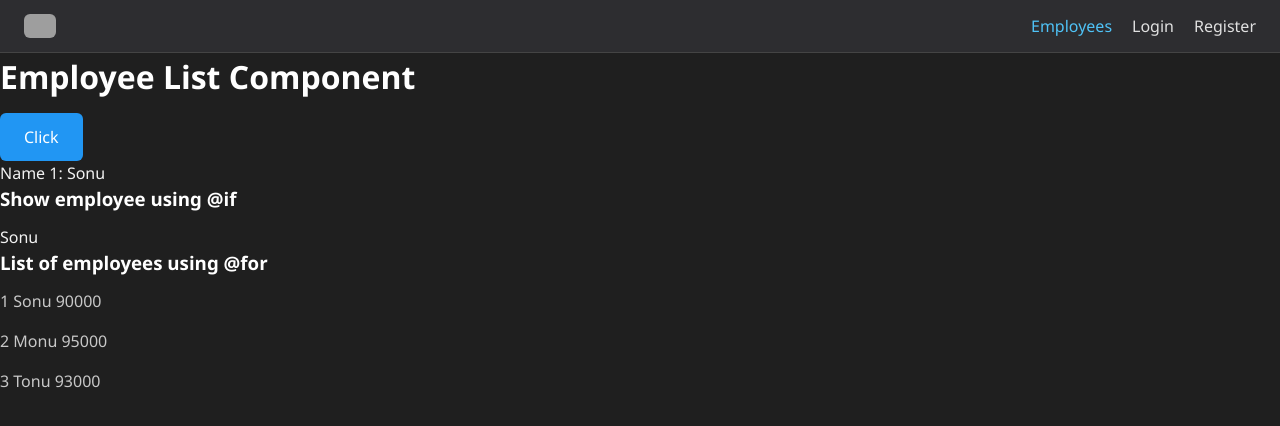
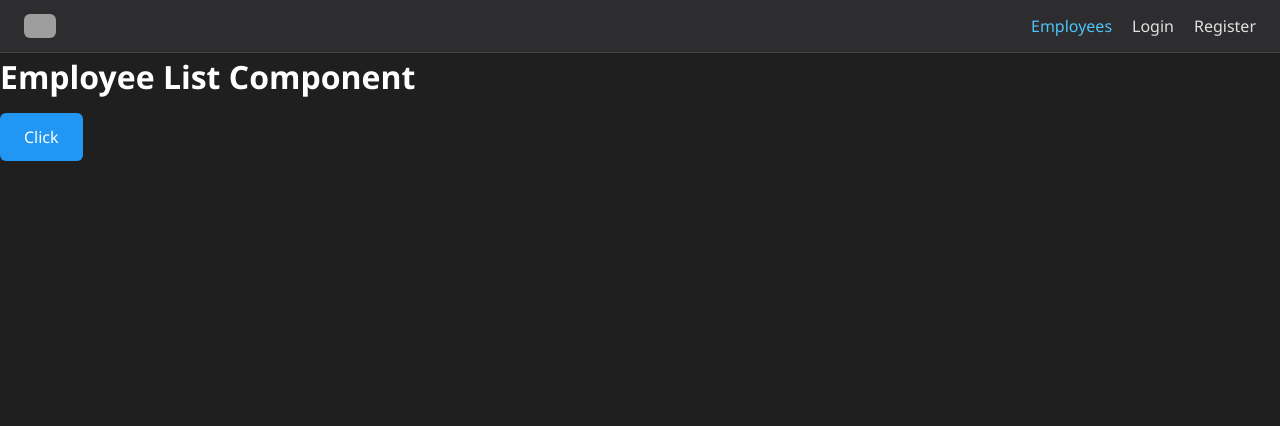
Before and after one commit to dyesmuk/ibm-angular-demo-4-jun-2026, an Angular app: page /employees in a window 1280 px wide. Shown: the top 426 px of the page. Built offline with nearby package versions, Linux system fonts and the light colour scheme; grey boxes are pictures that could not be loaded.

Commit message:
updated code

```diff
--- a/src/app/components/employee-list/employee-list.ts
+++ b/src/app/components/employee-list/employee-list.ts
@@ -10,23 +10,47 @@ import { Component } from '@angular/core';
 })
 export class EmployeeList {
 
-  employees = [
-    { id: 1, name: 'Sonu', salary: 90000 },
-    { id: 2, name: 'Monu', salary: 95000 },
-    { id: 3, name: 'Tonu', salary: 93000 }
-  ];
-
-
-
-  isYes = true;
-
-  fun() {
-    this.isYes = !this.isYes;
-  }
 
 
 }
 
+
+
 // ngIf
 // ngFor
 // ngSwitch
+
+
+
+// import { CommonModule } from '@angular/common';
+// import { Component } from '@angular/core';
+
+
+// @Component({
+//   selector: 'app-employee-list',
+//   imports: [CommonModule],
+//   templateUrl: './employee-list.html',
+//   styleUrl: './employee-list.css',
+// })
+// export class EmployeeList {
+
+//   employees = [
+//     { id: 1, name: 'Sonu', salary: 90000 },
+//     { id: 2, name: 'Monu', salary: 95000 },
+//     { id: 3, name: 'Tonu', salary: 93000 }
+//   ];
+
+
+
+//   isYes = true;
+
+//   fun() {
+//     this.isYes = !this.isYes;
+//   }
+
+
+// }
+
+// // ngIf
+// // ngFor
+// // ngSwitch
--- a/src/app/components/register/register.ts
+++ b/src/app/components/register/register.ts
@@ -1,3 +1,56 @@
+// https://angular.dev/guide/forms/reactive-forms
+
+import { Component, inject, signal } from '@angular/core';
+import { FormBuilder, ReactiveFormsModule, Validators } from '@angular/forms';
+import { UserService } from '../../services/user/user-service';
+import { RegisterResponse } from '../../models/register-response.model';
+import { Router } from '@angular/router';
+
+@Component({
+  selector: 'app-register',
+  imports: [ReactiveFormsModule],
+  templateUrl: './register.html',
+  styleUrl: './register.css',
+})
+export class Register {
+
+  private fb = inject(FormBuilder);
+  private userService = inject(UserService);
+  private router = inject(Router);
+
+  registerResponse = signal<RegisterResponse | null>(null);
+  errorMessage = signal<string | null>(null);
+
+  registerForm = this.fb.nonNullable.group({
+    firstName: ['', Validators.required],
+    lastName: ['', Validators.required],
+    email: ['', [Validators.required, Validators.email]],
+    password: ['', [Validators.required, Validators.minLength(6)]],
+  });
+
+  onSubmit() {
+    if (this.registerForm.invalid) {
+      this.registerForm.markAllAsTouched();
+      return;
+    }
+
+    this.userService.registerUser(this.registerForm.getRawValue()).subscribe({
+      next: (response: any) => {
+        console.log(response);
+        this.registerResponse.set(response);
+        this.errorMessage.set(null);
+        this.router.navigate(['/login']);
+      },
+      error: (err: any) => {
+        console.log(err);
+        this.errorMessage.set('Registration failed. Please try again.');
+      }
+    });
+  }
+}
+
+
+
 // import { Component, inject, signal } from '@angular/core';
 // import { FormBuilder, ReactiveFormsModule, Validators } from '@angular/forms';
 // import { UserService } from '../../services/user/user-service';
@@ -65,56 +118,6 @@
 //   }
 // }
 
-// https://angular.dev/guide/forms/reactive-forms
-
-import { Component, inject, signal } from '@angular/core';
-import { FormBuilder, ReactiveFormsModule, Validators } from '@angular/forms';
-import { UserService } from '../../services/user/user-service';
-import { RegisterResponse } from '../../models/register-response.model';
-import { Router } from '@angular/router';
-
-@Component({
-  selector: 'app-register',
-  imports: [ReactiveFormsModule],
-  templateUrl: './register.html',
-  styleUrl: './register.css',
-})
-export class Register {
-
-  private fb = inject(FormBuilder);
-  private userService = inject(UserService);
-  private router = inject(Router);
-
-  registerResponse = signal<RegisterResponse | null>(null);
-  errorMessage = signal<string | null>(null);
-
-  registerForm = this.fb.nonNullable.group({
-    firstName: ['', Validators.required],
-    lastName: ['', Validators.required],
-    email: ['', [Validators.required, Validators.email]],
-    password: ['', [Validators.required, Validators.minLength(6)]],
-  });
-
-  onSubmit() {
-    if (this.registerForm.invalid) {
-      this.registerForm.markAllAsTouched();
-      return;
-    }
-
-    this.userService.registerUser(this.registerForm.getRawValue()).subscribe({
-      next: (response: any) => {
-        console.log(response);
-        this.registerResponse.set(response);
-        this.errorMessage.set(null);
-        this.router.navigate(['/login']);
-      },
-      error: (err: any) => {
-        console.log(err);
-        this.errorMessage.set('Registration failed. Please try again.');
-      }
-    });
-  }
-}
 
 
 // import { Component, inject } from '@angular/core';
```
Also changed, not shown: src/app/components/employee-list/employee-list.html (+12 -4 lines).
